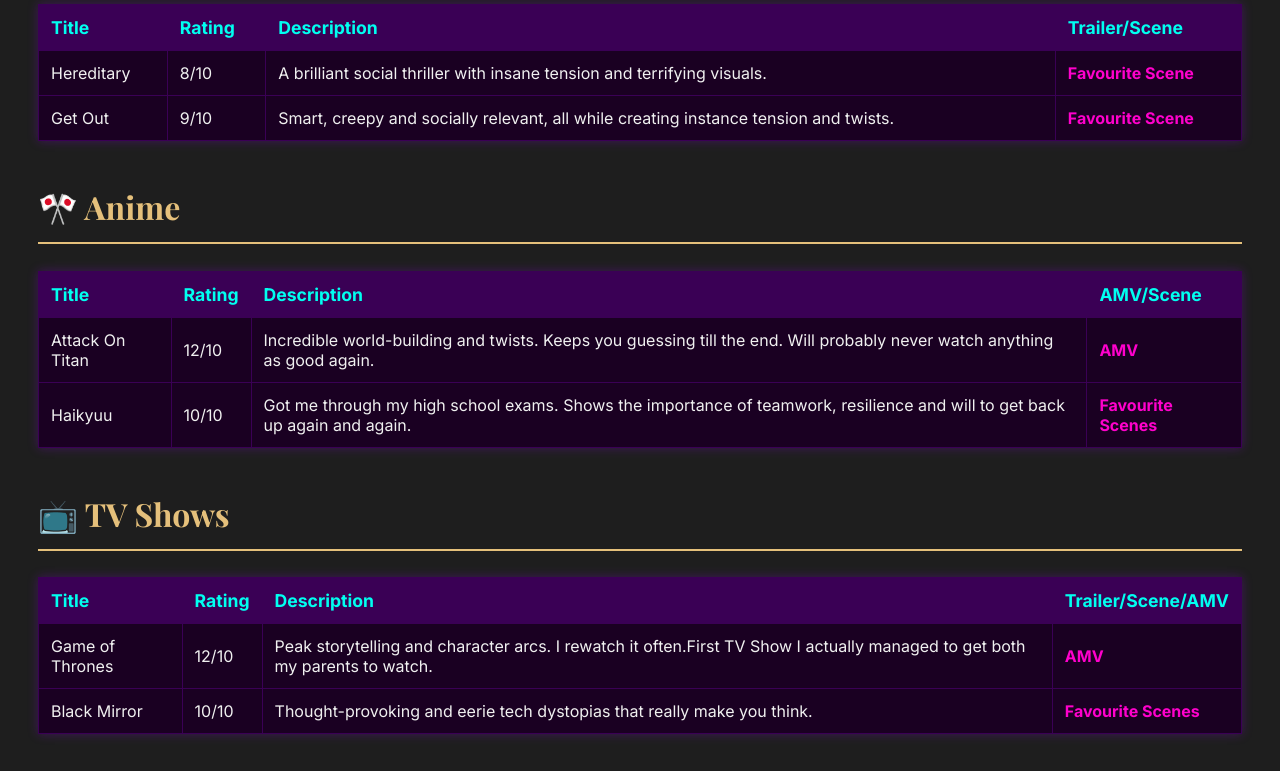
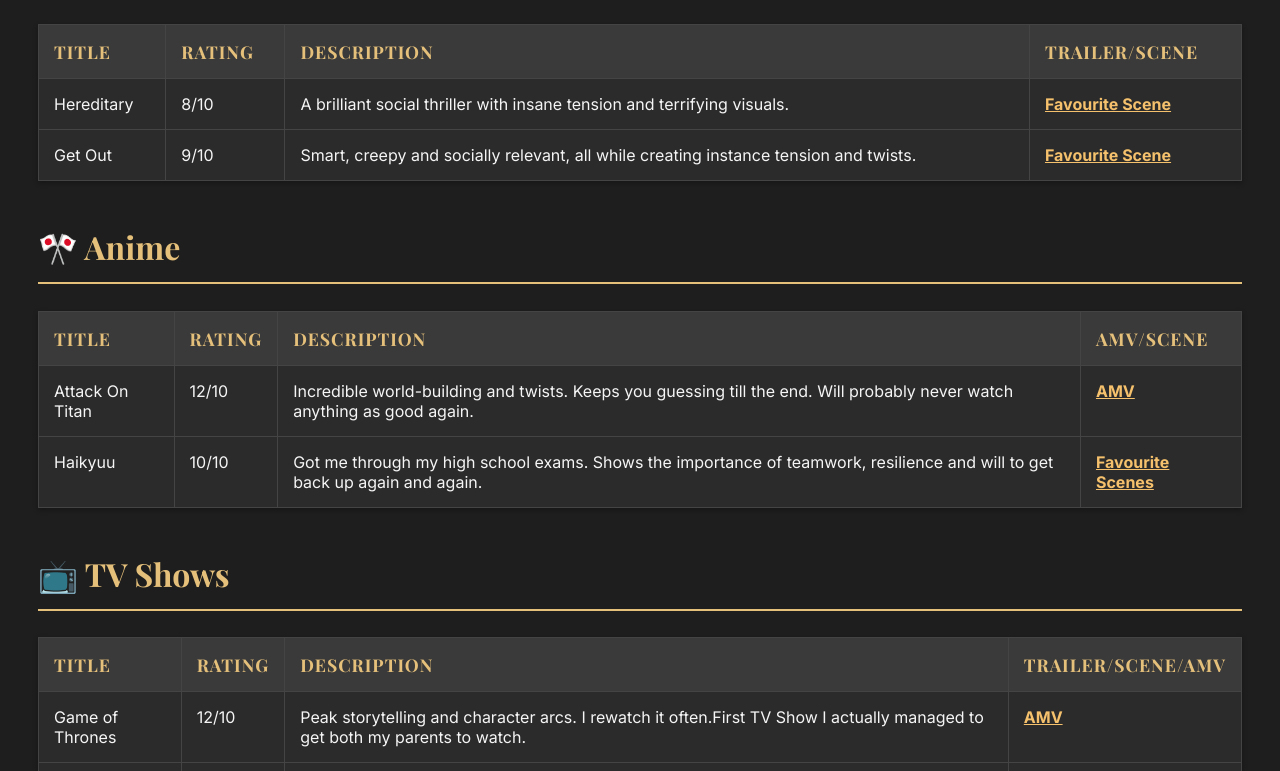
Before and after one commit to BloomingTechCB/Movie-TV-Life, a plain HTML site: page index.html in a window 1280 px wide. Shown: the part 555-1326 px from the top of the page. Drawn offline with nearby package versions, Linux system fonts and the light colour scheme.

Commit message:
Update style.css

```diff
--- a/style.css
+++ b/style.css
@@ -72,29 +72,41 @@
   width: 100%;
   border-collapse: collapse;
   margin-bottom: 40px;
-  background-color: #1a0022;
-  border: 1px solid #a100ff;
-  box-shadow: 0 0 10px #a100ff44;
+  background-color: #2b2b2b; /* dark charcoal */
+  border: 1px solid #444;    /* soft border */
+  box-shadow: 0 2px 5px rgba(0, 0, 0, 0.3); /* gentle shadow */
 }
 
 th, td {
-  border: 1px solid #3a0055;
-  padding: 12px;
+  border: 1px solid #444;
+  padding: 15px;
   text-align: left;
-  color: #f0f0f0;
+  color: #f5f5f5;
+  font-size: 1rem;
+  vertical-align: top;
 }
 
 th {
-  background-color: #3a0055;
-  color: #00fff0;
-  font-size: 1.1em;
+  background-color: #3a3a3a;
+  color: #e5c07b; /* warm vintage gold */
+  font-family: 'Playfair Display', serif;
+  font-size: 1.1rem;
+  text-transform: uppercase;
+  letter-spacing: 1px;
 }
 
 a {
-  color: #ff00cc;
+  color: #f5c16c; /* vintage gold */
+  text-decoration: underline;
+  font-weight: bold;
+}
+
+a:hover {
+  color: #ffffff;
   text-decoration: none;
 }
 
-a:hover {
-  text-decoration: underline;
+table tbody tr:hover {
+  background-color: #353535;
+  transition: background-color 0.3s ease;
 }
```
